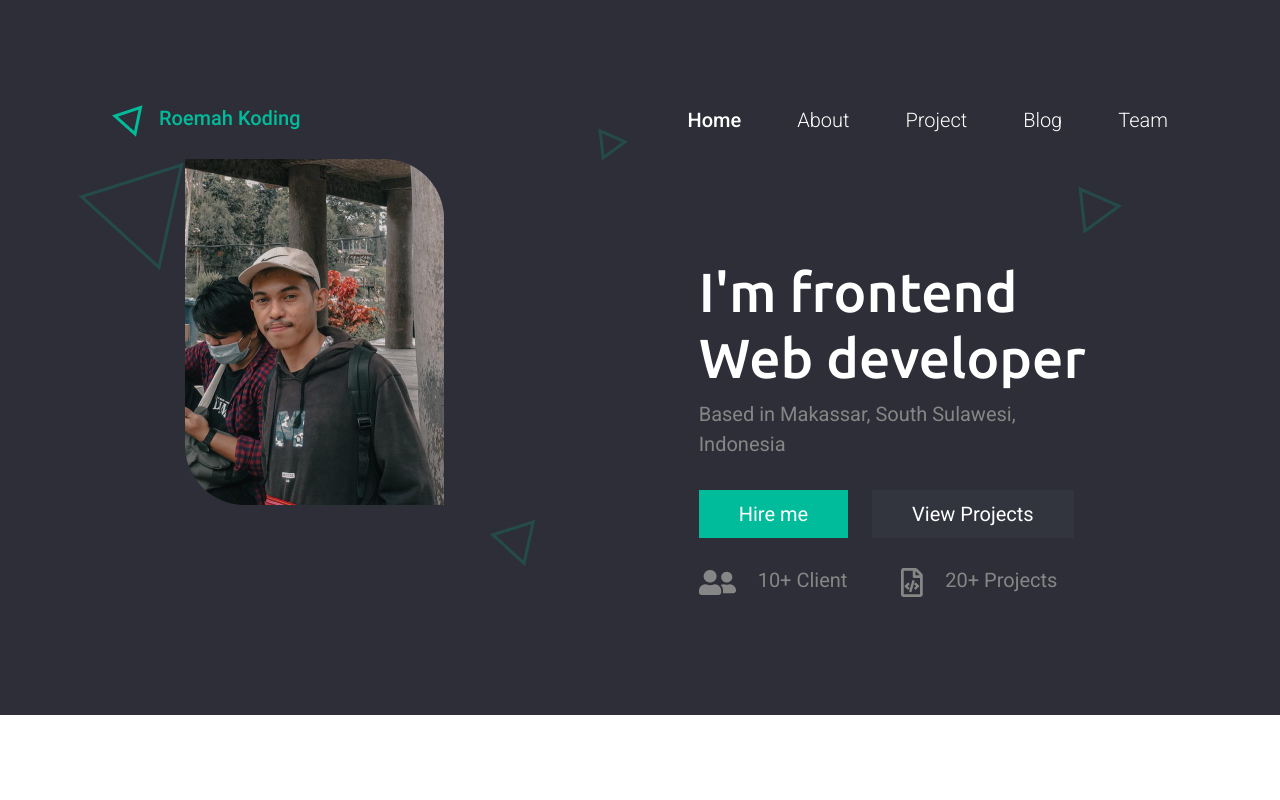
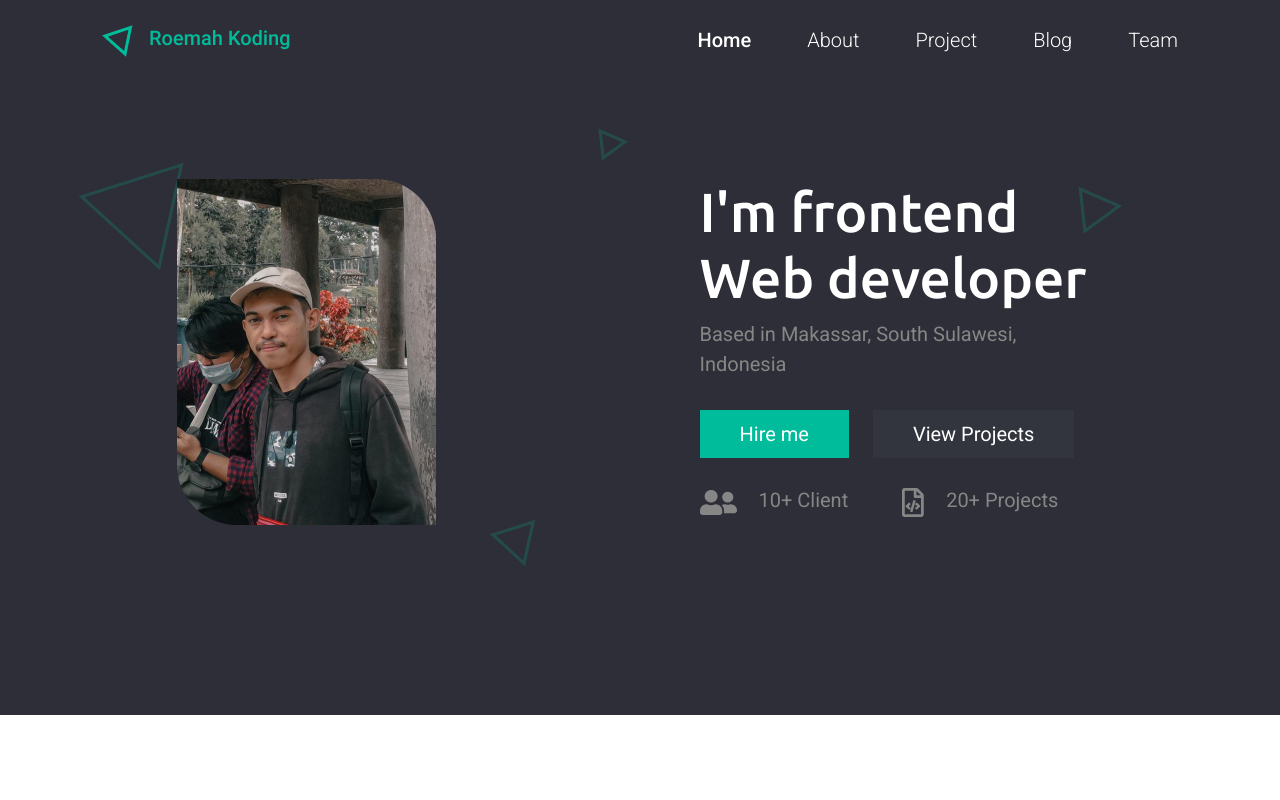
Before and after one commit to odhi99/odi99, a plain HTML site: page index.html in a window 1280 px wide. Shown: the top 800 px of the page. Drawn offline with nearby package versions, Linux system fonts and the light colour scheme.

Commit message:
update v1

```diff
--- a/index.html
+++ b/index.html
@@ -8,7 +8,7 @@
     <link href="https://cdn.jsdelivr.net/npm/bootstrap@5.1.3/dist/css/bootstrap.min.css" rel="stylesheet" integrity="sha384-1BmE4kWBq78iYhFldvKuhfTAU6auU8tT94WrHftjDbrCEXSU1oBoqyl2QvZ6jIW3" crossorigin="anonymous" />
     <link rel="stylesheet" href="style.css" />
   </head>
-  <body id="home">
+  <body>
     <div class="container">
       <nav class="navbar navbar-expand-lg navbar-light">
         <div class="container-fluid">
@@ -43,7 +43,7 @@
     </div>
     <header class="container">
       <div class="row">
-        <div class="offset-1 col d-none d-lg-block">
+        <div class="offset-1 col d-none d-lg-block header-dis">
           <img src="img/profile.png" alt="" />
         </div>
         <div class="col header-dis">
--- a/style.css
+++ b/style.css
@@ -7,7 +7,6 @@ body{
     background-repeat: no-repeat;
     height: 715px;
     background-position: center center;
-    padding: 5rem;
     overflow-x: hidden;
 }
 .nav-dis{
```
